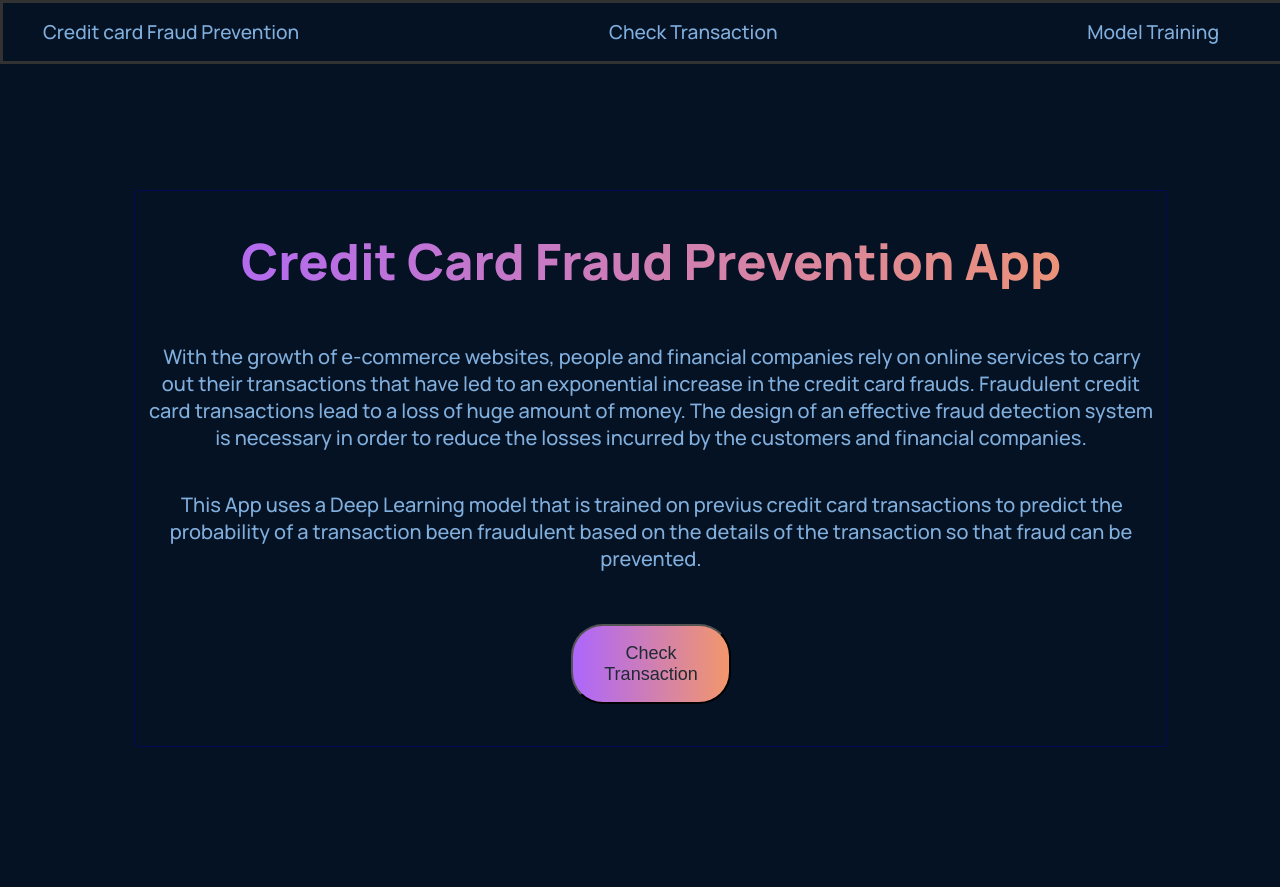
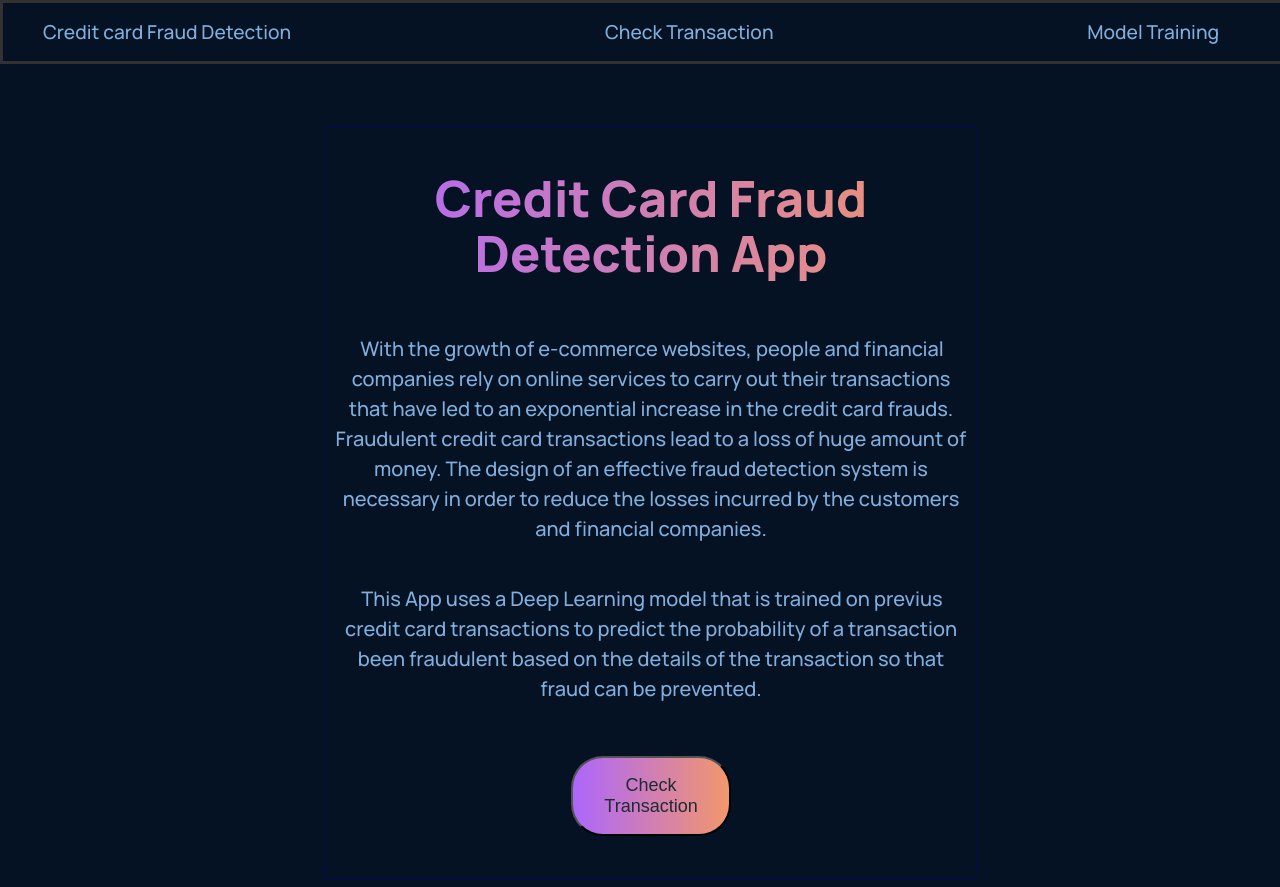
Before and after one commit to khalifaumar308/credit-card-fraud-frontend, a plain HTML site: page index.html in a window 1280 px wide. Before the commit the page ends 800 px from the top, so only its background shows below. Drawn offline with Linux system fonts and the light colour scheme.

Commit message:
Fix width

```diff
--- a/index.css
+++ b/index.css
@@ -47,12 +47,12 @@ body {
     flex-direction: column;
     justify-content: center;
     align-items: center;
-    width: 80%;
+    width: 50%;
     /* margin-top: 20%;
     margin-left: 15%;
     margin-bottom: -15%; */
-    margin-top: 15%;
-    margin-left: 10%;
+    margin-top: 10%;
+    margin-left: 25%;
     border: 1px solid rgb(8, 8, 88);
     padding: 10px;
     border-radius: 5px;
@@ -69,18 +69,6 @@ body {
     font-weight: 800;
     text-align: center;
 }
-/* }:body {
-    --font-family: 'Manrope', sans-serif;
-
-    --gradient-text: linear-gradient(89.97deg, #AE67FA 1.84%, #F49867 102.67%);
-    --gradient-bar: linear-gradient(103.22deg, #AE67FA -13.86%, #F49867 99.55%);
-
-    --color-bg: #040C18;
-    --color-footer : #031B34;
-    --color-blog: #042c54;
-    --color-text: #81AFDD;
-    --color-subtext: #FF8A71;
-  } */
 
 .container p {
     font-size: 20px;
@@ -89,6 +77,7 @@ body {
     font-weight: 500;
     text-align: center;
     text-indent: 2px;
+    line-height: 30px;
 }
 
 .container button {
@@ -101,3 +90,13 @@ body {
     font-size: large;
     color: #1f2a34;
 }
+
+.container button:hover {
+    background: #AE67FA;
+}
+
+@media screen and (max-width: 800px) {
+    .container {
+        margin-top: 20%;
+    }
+}
--- a/index.html
+++ b/index.html
@@ -11,7 +11,7 @@
     <nav class="navbar">
       <ul>
         <li>
-          <a href="/">Credit card Fraud Prevention</a>
+          <a href="/">Credit card Fraud Detection</a>
         </li>
         <li>
           <a href="/form.html">Check Transaction</a>
@@ -22,7 +22,7 @@
       </ul>
     </nav>
     <div class="container">
-      <h1>Credit Card Fraud Prevention App</h1>
+      <h1>Credit Card Fraud Detection App</h1>
       <p class="first-parag">
         With the growth of e-commerce websites, people and financial companies rely on online services
         to carry out their transactions that have led to an exponential increase in the credit card frauds.
```
Also changed, not shown: form.html (+2 -2 lines).
